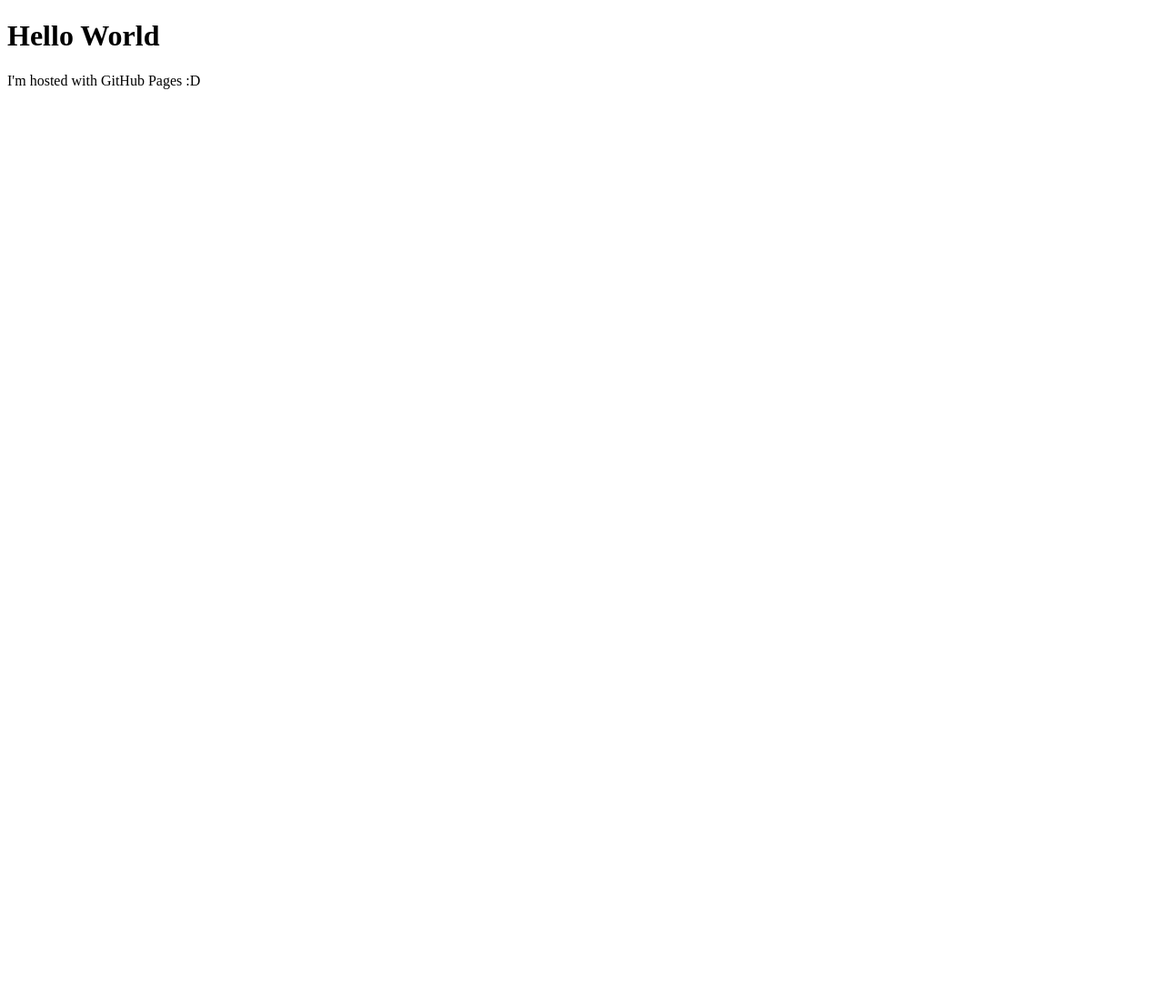
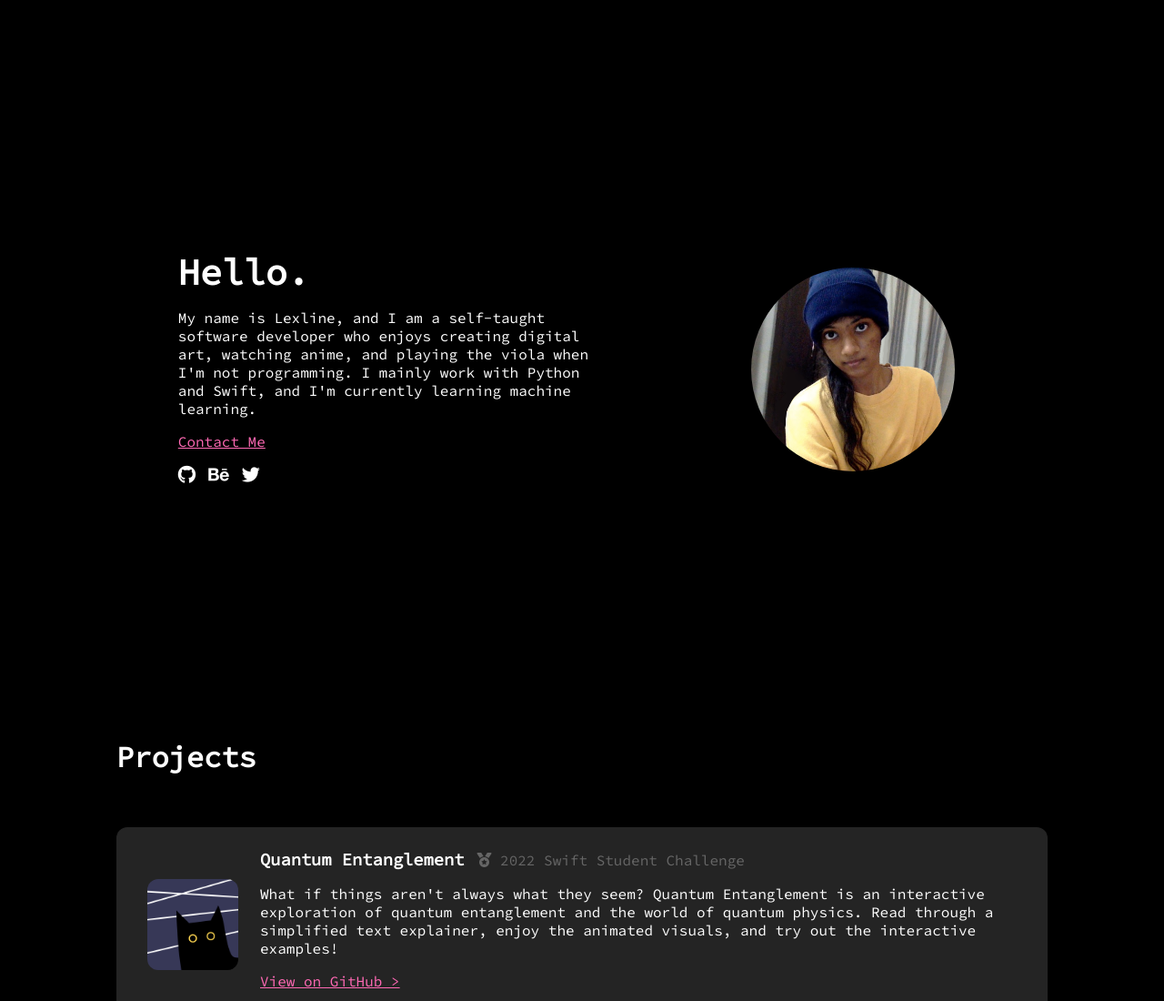
Before and after one commit to codeswift27/codeswift27.github.io, a plain HTML site: page index.html in a window 1280 px wide. Shown: the top 1100 px of the page at 91% size. Before the commit the page ends 800 px from the top, so only its background shows below. Drawn offline with Linux system fonts and the light colour scheme.

Commit message:
Add files

```diff
--- a/index.html
+++ b/index.html
@@ -1,7 +1,77 @@
 <!DOCTYPE html>
 <html>
-<body>
-<h1>Hello World</h1>
-<p>I'm hosted with GitHub Pages :D</p>
-</body>
+  <head>
+    <link rel="stylesheet" href="stylesheet.css">
+    <link href="https://fonts.googleapis.com/css2?family=Source+Code+Pro&display=swap" rel="stylesheet">
+    <script src="https://kit.fontawesome.com/6aca8af409.js" crossorigin="anonymous"></script>
+  </head>
+  <body>
+    <div class="flex-container view-padding title-padding">
+      <div class="item">
+        <h1 class="hello">Hello.</h1>
+        <p>My name is Lexline, and I am a self-taught software developer who enjoys creating digital art, watching anime, and playing the viola when I'm not programming. I mainly work with Python and Swift, and I'm currently learning machine learning.</p>
+        <a href="mailto:lexlinejj27@gmail.com">Contact Me</a>
+        <br><br>
+        <i href="https://github.com/codeswift27/weather.git" class="fa-brands fa-github fa-lg space" style="color:white"></i>
+        <i href="https://www.behance.net/lexlinejohnson" class="fa-brands fa-behance fa-lg space" style="color:white"></i>
+        <i href="https://twitter.com/codeswift27" class="fa-brands fa-twitter fa-lg" style="color:white"></i>
+      </div>
+      <div class="item center padding">
+        <img src="profile-pic.png" Lexline Johnson class="circle-crop">
+      </div>
+    </div>
+    <div class="view-padding">
+      <h1>Projects</h1>
+      <br><br>
+      <div class="grid-container">
+        <div>
+          <div class="grid-padding">
+            <div class="flex-space">
+                <div class="padding-top padding-right">
+                  <img src="quantum_entanglement_icon.png" Lexline Johnson" class="app-icon">
+                </div>
+              <div>
+                <h3 class="inline space">Quantum Entanglement</h3>
+                <p style="color:rgba(255, 255, 255, 0.3);", class="inline"><i class="fa-solid fa-medal"></i> 2022 Swift Student Challenge</p>
+                <p>What if things aren't always what they seem? Quantum Entanglement is an interactive exploration of quantum entanglement and the world of quantum physics. Read through a simplified text explainer, enjoy the animated visuals, and try out the interactive examples!</p>
+                <a href="https://github.com/codeswift27/quantum-entanglement.git">View on GitHub ></a>
+              </div>
+            </div>
+          </div>
+        </div>
+        <div>
+          <div class="grid-padding">
+            <div class="flex-space">
+                <div class="padding-top padding-right">
+                  <img src="christmas-connect-icon.png" Lexline Johnson" class="app-icon">
+                </div>
+              <div>
+                <h3 class="inline space">Christmas Connect</h3>
+                <p style="color:rgba(255, 255, 255, 0.3);", class="inline"><i class="fa-solid fa-medal"></i> Holiday Coding Competition</p>
+                <p>Christmas Connect is a simple matching game where you match gifts of the same color to earn points. To complete a level, you must earn a required amount of points, which will be shown at the top left corner of the screen. But be careful, you only have a limited number of moves!</p>
+                <a href="https://github.com/codeswift27/christmas-connect.git">View on GitHub ></a>
+              </div>
+            </div>
+          </div>
+        </div>
+        <div>
+          <div class="grid-padding">
+            <div class="flex-space">
+                <div class="padding-top padding-right">
+                  <img src="weather_icon.png" Lexline Johnson" class="app-icon">
+                </div>
+              <div>
+                <h3>Weather</h3>
+                <p>An all-new weather app for your phone! Get the weather in your current location, or manually enter in your own location. You can also search for and add other locations to your saved list. Want to know what the weather is in Antarctica? Weather can tell you!</p>
+                <a href="https://github.com/codeswift27/weather.git">View on GitHub ></a>
+              </div>
+            </div>
+          </div>
+        </div>
+      </div>
+      <br><br>
+      <p><a href="https://github.com/codeswift27/latin-quizlet-creator.git">Latin vocab list creator</a> and more on my <a href="https://github.com/codeswift27">GitHub</a>!</p>
+      <div class="padding"></div>
+    </div>
+  </body>
 </html>
--- /dev/null
+++ b/stylesheet.css
@@ -0,0 +1,166 @@
+body {
+    background-color: black;
+}
+
+.hello {
+    color: white;
+    font-size: 40px;
+    line-height: 2vmax;
+}
+
+h1 {
+    color: white;
+    font-family: "Source Code Pro", sans-serif;
+}
+
+/* h2 {
+    color: white;
+    font-family: "Source Code Pro", sans-serif;
+} */
+
+h3 {
+    color: white;
+    font-family: "Source Code Pro", sans-serif;
+    /* padding-top: -10px; */
+    /* line-height: 0.5vmax; */
+}
+
+/* h4 {
+    color: white;
+    font-family: "Source Code Pro", sans-serif;
+} */
+
+p {
+    color: white;
+    font-family: "Source Code Pro", sans-serif;
+}
+
+a {
+    color: hotpink;
+    text-decoration: underline;
+    font-family: "Source Code Pro", sans-serif;
+}
+
+.space {
+    padding-right: 10px;
+}
+
+.inline {
+    /* text-align: right; */
+    display: inline;
+}
+
+.circle-crop {
+    object-fit: contain;
+/*     vertical-align: middle; */
+    max-height: 100%;
+    max-width: 100%;
+    border-radius: 50%;
+}
+
+.app-icon {
+    object-fit: cover;
+    vertical-align: middle;
+    max-height: 100px;
+    max-width: 100px;
+    border-radius: 12px;
+}
+
+.flex-container {
+    display: flex;
+    flex-direction: row;
+    flex-wrap: wrap-reverse;
+    justify-content: space-around;
+    align-items: flex-end;
+    /* border: 3px solid #73AD21; */
+    /* add minimum spacing */
+    /* margin: 0 -10px; */
+}
+
+.flex-space {
+    display: flex;
+    flex-direction: row;
+    flex-wrap: nowrap;
+    justify-content: space-between;
+    align-items: center;
+
+    /* border: 3px solid #73AD21; */
+    /* add minimum spacing */
+}
+
+/* .margin {
+    margin: 0 10px;
+} */
+
+.item {
+    max-width: 36vw;
+    min-height: 0;
+    /* border: 3px solid #ad5021; */
+    /* add minimum spacing */
+}
+
+@media (max-width: 1000px) {
+    .item {
+      max-width: 100%;
+    }
+}
+
+.center {
+    min-height: 0;
+    max-height: 224px;
+    min-width: 0;
+    max-width: 224px;
+    display: flex;
+    justify-content: center;
+}
+
+.padding {
+    padding: 34px;
+}
+
+.padding-right {
+    padding-right: 24px;
+}
+
+.padding-top {
+    padding-top: 10px;
+}
+
+.grid-padding {
+    padding-top: 24px;
+    padding-bottom: 34px;
+    padding-left: 34px;
+    padding-right: 34px;
+}
+
+.view-padding {
+    margin-left: 120px;
+    margin-right: 120px;
+    /* border: 3px solid #ad219d; */
+}
+
+.title-padding {
+    margin-top: 260px;
+    margin-bottom: 260px;
+}
+
+@media (max-width: 1000px) {
+    .view-padding {
+        margin-top: 140px;
+    }
+}
+
+.grid-container {
+    display: grid;
+    grid-template-columns: auto;
+    grid-gap: 40px;
+}
+
+.grid-container > div {
+    border-radius: 12px;
+    background-color: rgba(255, 255, 255, 0.14);
+    text-align: left;
+    /* border-radius: 20%, 20%, 20%, 20%; */
+    /* padding: 20px 1; */
+    /* font-size: 30px; */
+  }
```
Also changed, not shown: christmas-connect-icon.png (added), profile-pic.png (added), quantum_entanglement_icon.png (added), weather_icon.png (added), 1 other file.
